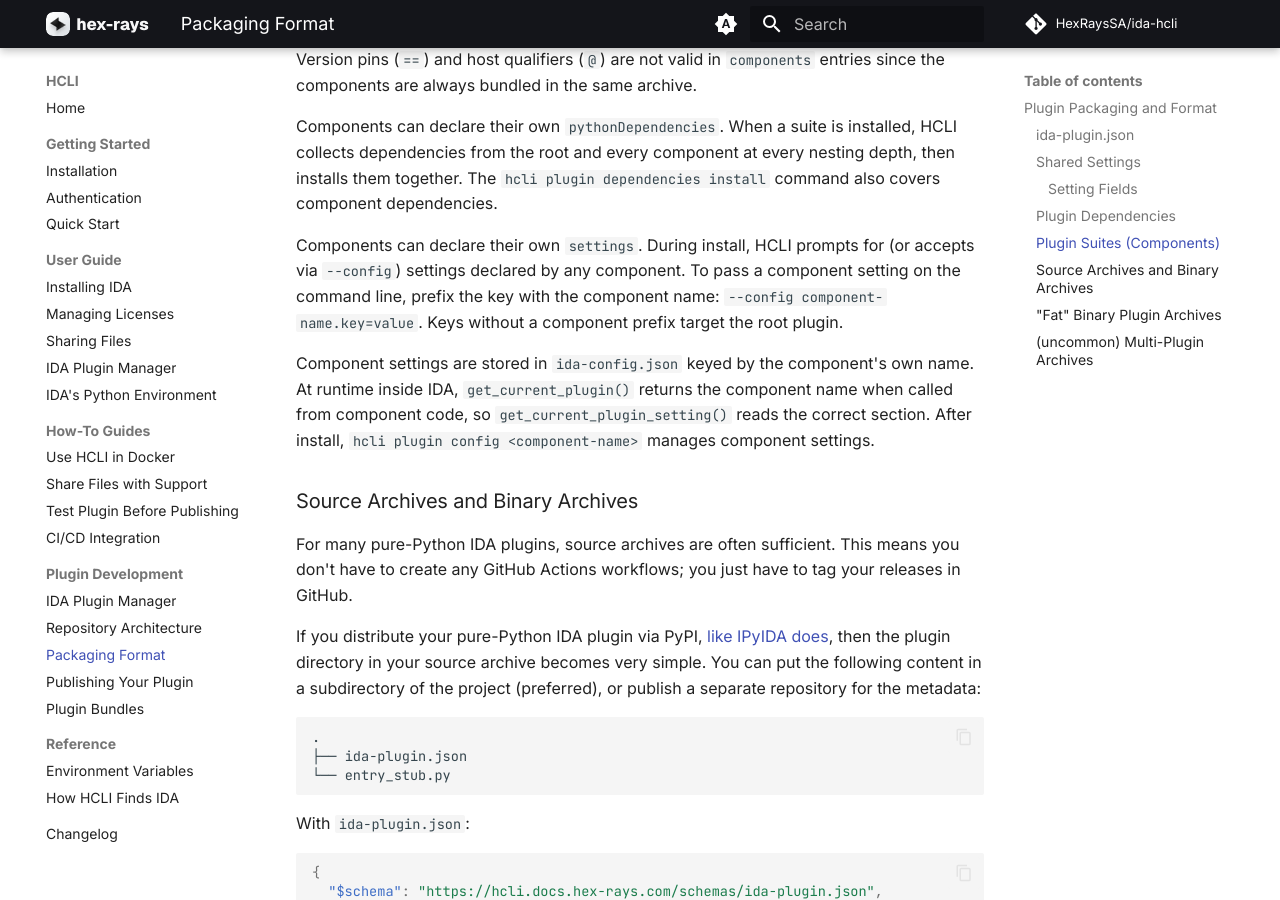
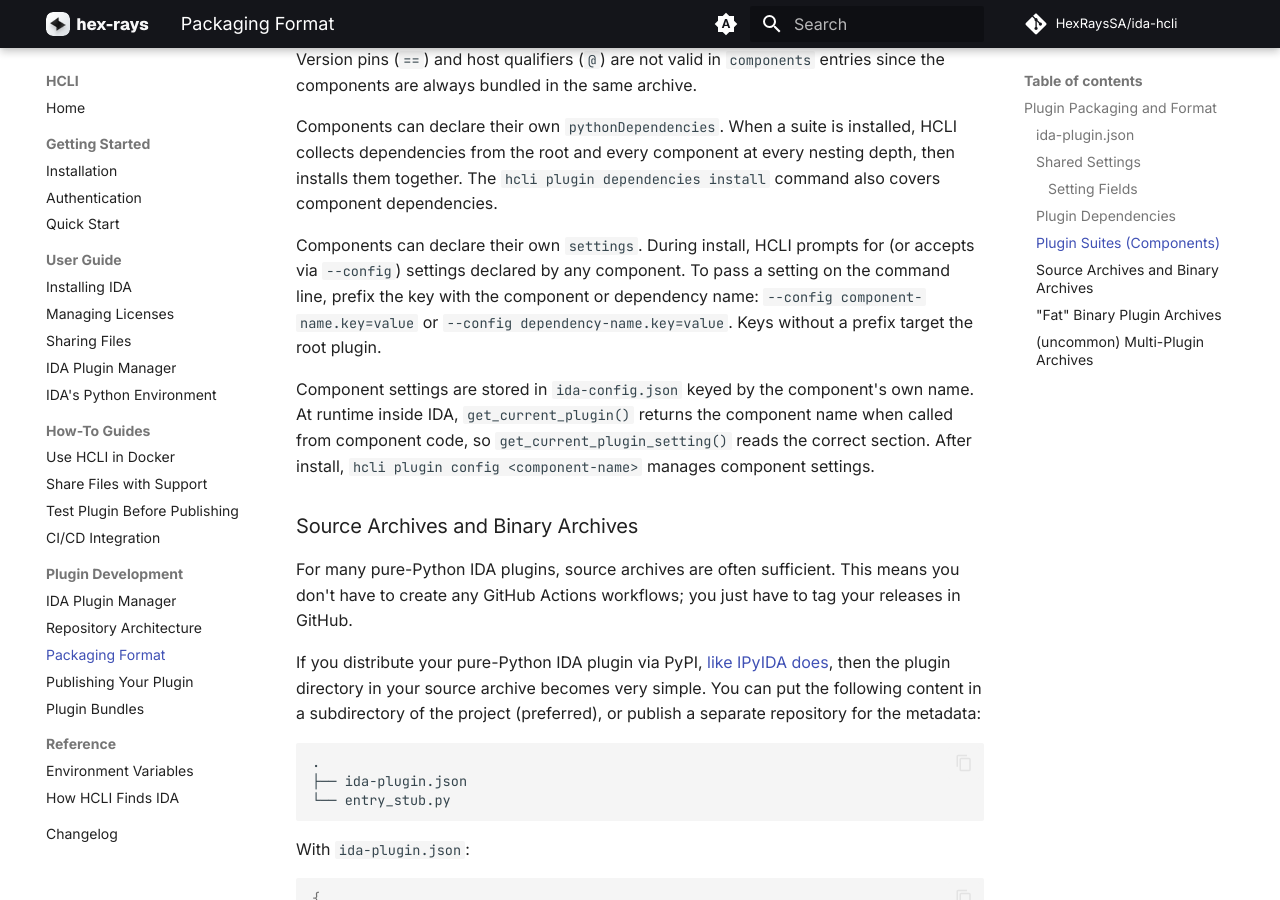
Before and after one commit to HexRaysSA/ida-hcli, an MkDocs documentation site: the page built from docs/reference/plugin-packaging-and-format.md, in a window 1280 px wide and 900 px high, scrolled down 6102 px. Built offline with MkDocs 1.6.1 and Material for MkDocs 9.7.7, drawn with Linux system fonts in a browser that asks for light colours; comment, search, counter and statistics services are not loaded.

Commit message:
docs: mention --config targeting dependencies in addition to components
Co-Authored-By: Claude Opus 4.6 <noreply@anthropic.com>

```diff
--- a/docs/reference/plugin-packaging-and-format.md
+++ b/docs/reference/plugin-packaging-and-format.md
@@ -245,7 +245,7 @@ Version pins (`==`) and host qualifiers (`@`) are not valid in `components` entr
 
 Components can declare their own `pythonDependencies`. When a suite is installed, HCLI collects dependencies from the root and every component at every nesting depth, then installs them together. The `hcli plugin dependencies install` command also covers component dependencies.
 
-Components can declare their own `settings`. During install, HCLI prompts for (or accepts via `--config`) settings declared by any component. To pass a component setting on the command line, prefix the key with the component name: `--config component-name.key=value`. Keys without a component prefix target the root plugin.
+Components can declare their own `settings`. During install, HCLI prompts for (or accepts via `--config`) settings declared by any component. To pass a setting on the command line, prefix the key with the component or dependency name: `--config component-name.key=value` or `--config dependency-name.key=value`. Keys without a prefix target the root plugin.
 
 Component settings are stored in `ida-config.json` keyed by the component's own name. At runtime inside IDA, `get_current_plugin()` returns the component name when called from component code, so `get_current_plugin_setting()` reads the correct section. After install, `hcli plugin config <component-name>` manages component settings.
 
```
